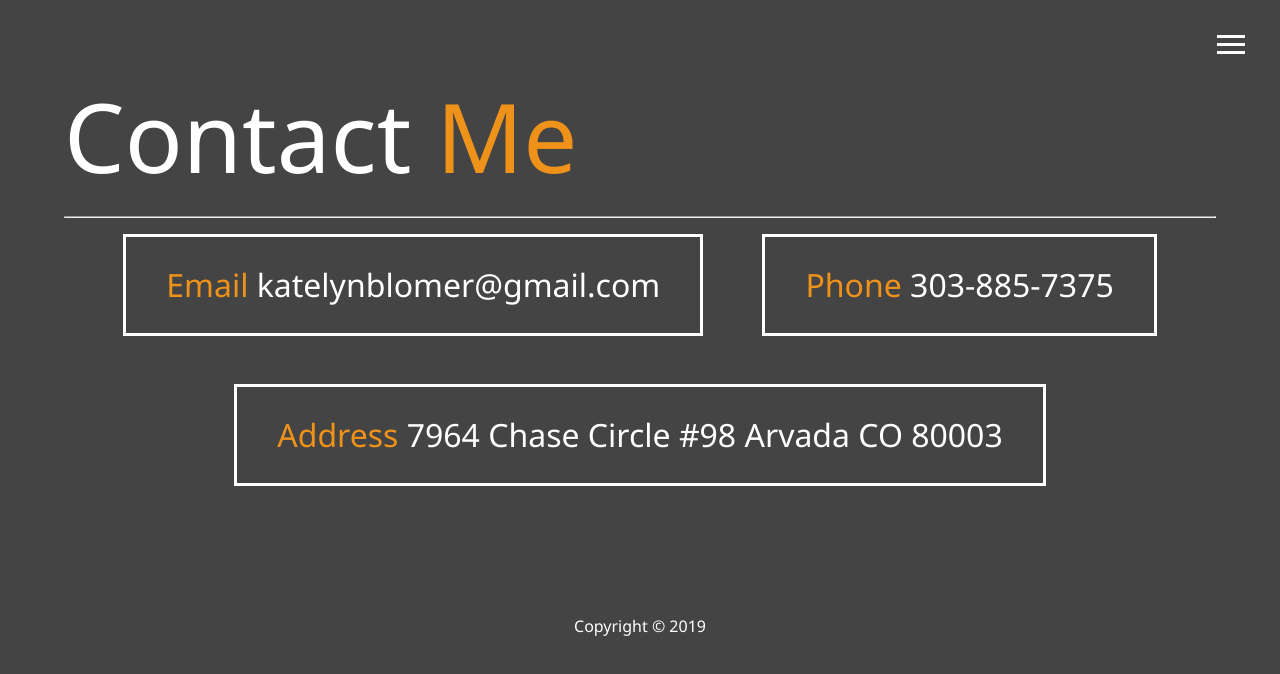
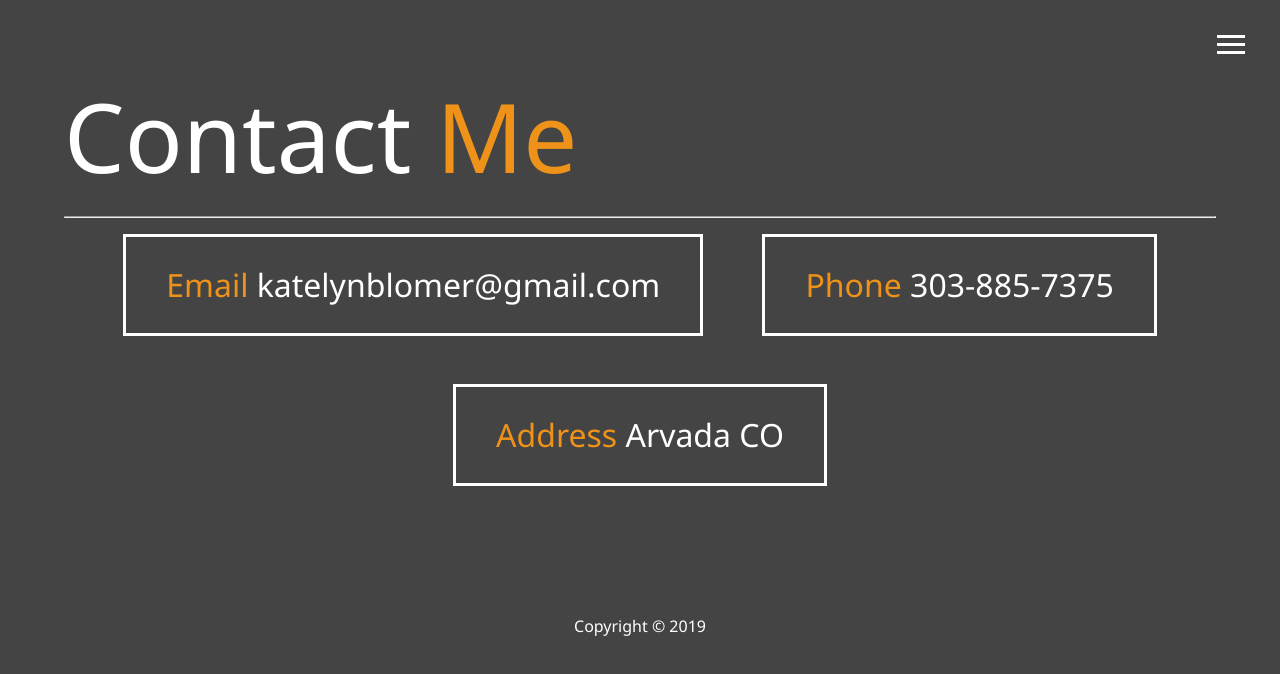
Before and after one commit to JKBlomer/JKB_Portfolio, a website: page dist/contact.html in a window 1280 px wide. Drawn offline with Linux system fonts and the light colour scheme.

Commit message:
contact change

```diff
--- a/dist/contact.html
+++ b/dist/contact.html
@@ -54,7 +54,7 @@
         </div>
         <div>
             <span class="text-secondary">Address</span>
-            7964 Chase Circle #98 Arvada CO 80003
+            Arvada CO
         </div>
       </div>
 
```
